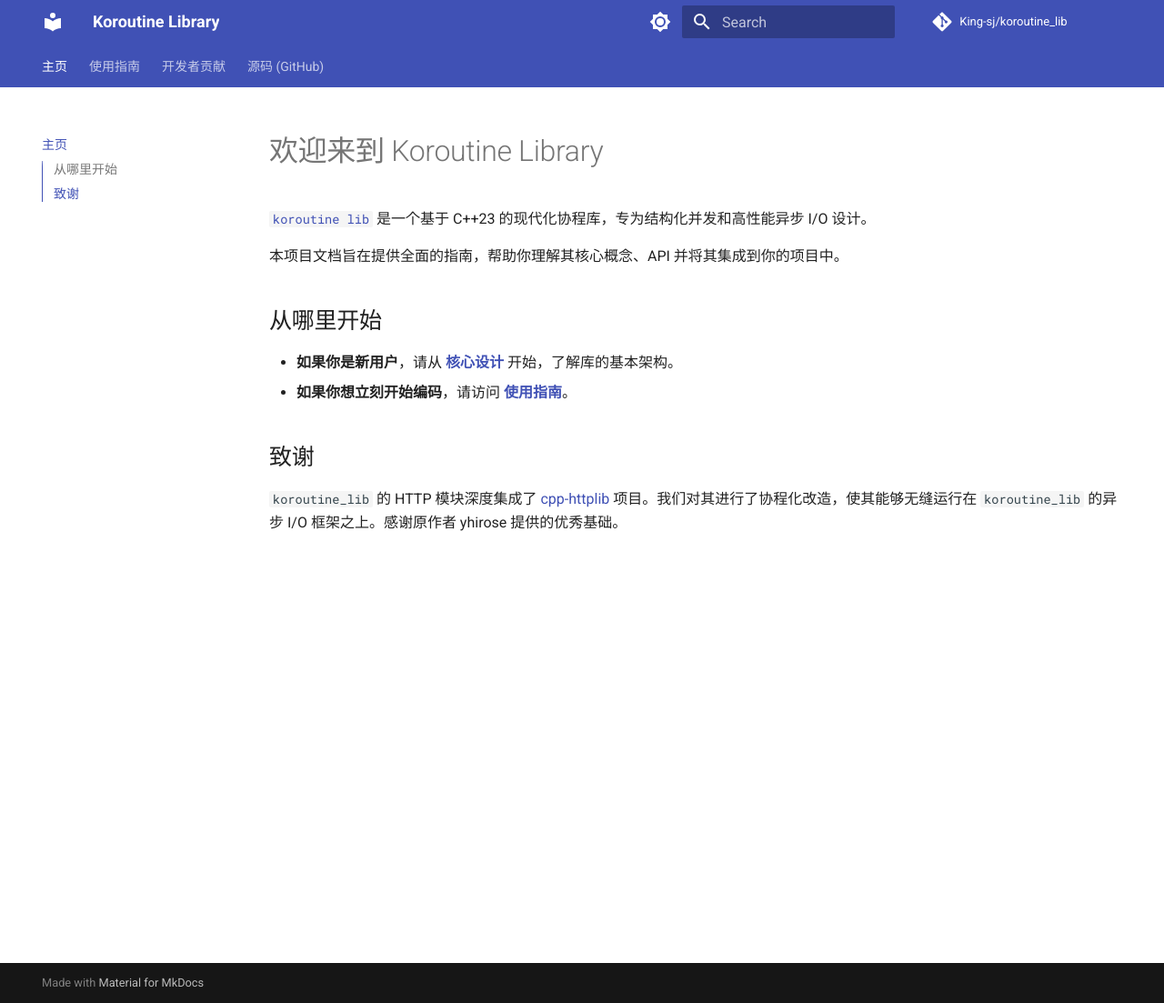
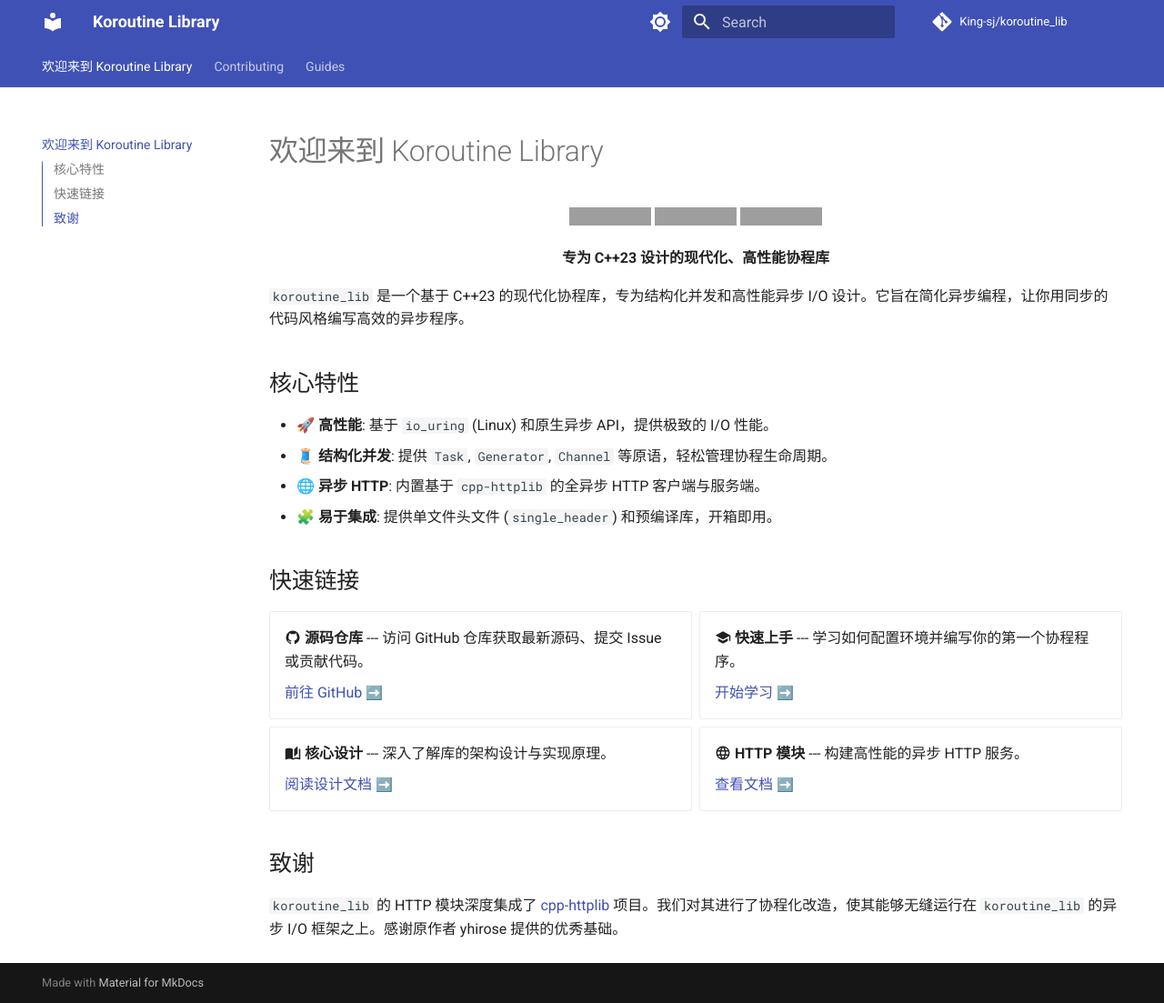
Before and after one commit to King-sj/koroutine_lib, an MkDocs documentation site: the page built from docs/source/index.md, in a window 1280 px wide and 1103 px high. Shown: the whole window at 91% size. Built offline with MkDocs 1.6.1 and Material for MkDocs 9.7.7, drawn with Linux system fonts in a browser that asks for light colours; emoji names are drawn with the system emoji font; comment, search, counter and statistics services are not loaded; grey boxes are pictures that could not be loaded.

Commit message:
docs: update how to use (#10)

```diff
--- a/docs/source/index.md
+++ b/docs/source/index.md
@@ -1,13 +1,55 @@
 # 欢迎来到 Koroutine Library
 
-[`koroutine lib`](https://github.com/king-sj/koroutine_lib/) 是一个基于 C++23 的现代化协程库，专为结构化并发和高性能异步 I/O 设计。
+<div align="center">
+  <p>
+    <a href="https://github.com/King-sj/koroutine_lib">
+      <img src="https://img.shields.io/badge/GitHub-Repository-black?logo=github" alt="GitHub Repository">
+    </a>
+    <img src="https://img.shields.io/badge/C%2B%2B-23-blue.svg" alt="C++23">
+    <img src="https://img.shields.io/badge/License-MIT-green.svg" alt="License">
+  </p>
 
-本项目文档旨在提供全面的指南，帮助你理解其核心概念、API 并将其集成到你的项目中。
+  <p><strong>专为 C++23 设计的现代化、高性能协程库</strong></p>
+</div>
 
-## 从哪里开始
+`koroutine_lib` 是一个基于 C++23 的现代化协程库，专为结构化并发和高性能异步 I/O 设计。它旨在简化异步编程，让你用同步的代码风格编写高效的异步程序。
 
-- **如果你是新用户**，请从 **[核心设计](./design.md)** 开始，了解库的基本架构。
-- **如果你想立刻开始编码**，请访问 **[使用指南](./guides/01-getting-started.md)**。
+## 核心特性
+
+- 🚀 **高性能**: 基于 `io_uring` (Linux) 和原生异步 API，提供极致的 I/O 性能。
+- 🧵 **结构化并发**: 提供 `Task`, `Generator`, `Channel` 等原语，轻松管理协程生命周期。
+- 🌐 **异步 HTTP**: 内置基于 `cpp-httplib` 的全异步 HTTP 客户端与服务端。
+- 🧩 **易于集成**: 提供单文件头文件 (`single_header`) 和预编译库，开箱即用。
+
+## 快速链接
+
+<div class="grid cards" markdown>
+
+-   :material-github: **源码仓库**
+    ---
+    访问 GitHub 仓库获取最新源码、提交 Issue 或贡献代码。
+
+    [前往 GitHub :arrow_right:](https://github.com/King-sj/koroutine_lib/)
+
+-   :material-school: **快速上手**
+    ---
+    学习如何配置环境并编写你的第一个协程程序。
+
+    [开始学习 :arrow_right:](./guides/01-getting-started.md)
+
+-   :material-book-open-page-variant: **核心设计**
+    ---
+    深入了解库的架构设计与实现原理。
+
+    [阅读设计文档 :arrow_right:](./guides/00-core-design.md)
+
+-   :material-web: **HTTP 模块**
+    ---
+    构建高性能的异步 HTTP 服务。
+
+    [查看文档 :arrow_right:](./guides/09-http.md)
+
+</div>
 
 ## 致谢
 
--- a/mkdocs.yml
+++ b/mkdocs.yml
@@ -41,23 +41,14 @@
   - pymdownx.superfences
   - pymdownx.tabbed:
       alternate_style: true
+  - pymdownx.emoji:
+      emoji_index: !!python/name:materialx.emoji.twemoji
+      emoji_generator: !!python/name:materialx.emoji.to_svg
+  - attr_list
+  - md_in_html
 
-nav:
-  - '主页': 'index.md'
-  - '使用指南':
-    - '核心设计': 'design.md'
-    - '快速上手': 'guides/01-getting-started.md'
-    - 'Task 与 Generator': 'guides/02-tasks-and-generators.md'
-    - '执行器与调度器': 'guides/03-executors-and-schedulers.md'
-    - '结构化并发': 'guides/04-structured-concurrency.md'
-    - '通道 (Channel)': 'guides/05-channels.md'
-    - '异步 I/O': 'guides/06-async-io.md'
-    - 'HTTP 模块': 'http.md'
-    - '集成 & 打包': 'guides/07-integration.md'
-    - '最佳实践': 'guides/08-best-practices.md'
-    - 'API 概览': 'api_overview.md'
-  - '开发者贡献':
-    - '欢迎参与贡献': 'contributing/index.md'
-    - '核心架构': 'contributing/architecture.md'
-    - 'Tools': 'contributing/tools.md'
-  - '源码 (GitHub)': 'https://github.com/king-sj/koroutine_lib/'
+# Nav is removed to allow auto-discovery of documentation structure.
+# Files are organized in folders (guides/, contributing/) with numeric prefixes where ordering matters.
+# nav:
+#   - '主页': 'index.md'
+#   - ...
```
Also changed, not shown: TODO.md (+2 -0 lines), docs/source/guides/01-getting-started.md (+49 -18 lines), docs/source/guides/09-http.md (added, +341 -0 lines), docs/source/http.md (deleted, +0 -136 lines), docs/source/contributing/01-architecture.md (renamed from docs/source/contributing/architecture.md), docs/source/contributing/02-tools.md (renamed from docs/source/contributing/tools.md), docs/source/contributing/03-async-io-internals.md (renamed from docs/source/async_io.md), docs/source/guides/00-core-design.md (renamed from docs/source/design.md), docs/source/guides/10-common-pitfalls.md (renamed from docs/source/notice.md), docs/source/guides/99-api-overview.md (renamed from docs/source/api_overview.md).
